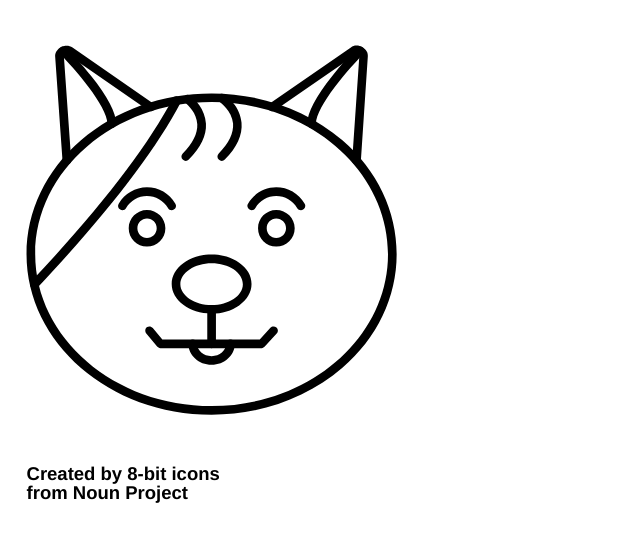
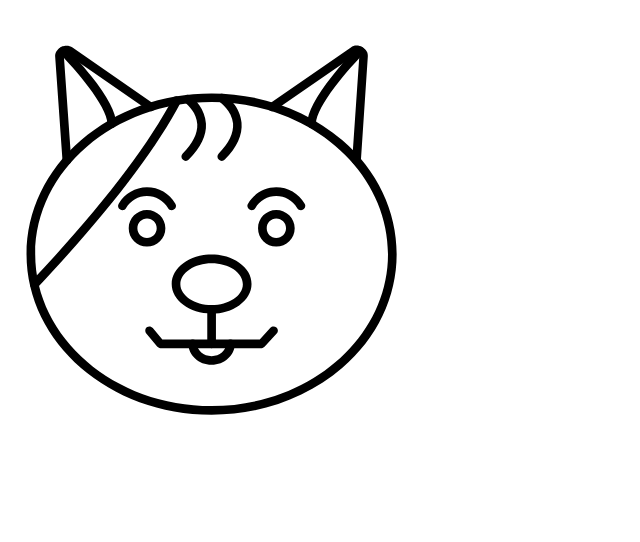
Before and after one commit to PaoloArmentano/moving-eyes-test, a plain HTML site: page index.html in a window 1280 px wide. Shown: the whole page, without its empty margins (0-640 px from the left). Drawn offline with Linux system fonts and the light colour scheme.

Commit message:
Update index.html

```diff
--- a/index.html
+++ b/index.html
@@ -29,7 +29,7 @@
  <path d="m39.191 44.582c-0.41016 0-0.82031-0.17578-0.99609-0.58594-1.2305-1.9922-3.3398-3.2227-5.6836-3.2227s-4.3945 1.2305-5.625 3.2227c-0.29297 0.58594-1.0547 0.76172-1.582 0.41016-0.58594-0.29297-0.76172-1.0547-0.41016-1.582 1.582-2.6953 4.5117-4.3945 7.6172-4.3945 3.1641 0 6.0938 1.6406 7.6758 4.3945 0.35156 0.52734 0.17578 1.2891-0.41016 1.582-0.17578 0.11719-0.41016 0.17578-0.58594 0.17578z" fill-rule="evenodd"/>
  <path d="m43 31.281c-0.29297 0-0.58594-0.11719-0.82031-0.35156-0.46875-0.46875-0.46875-1.1719 0-1.6406 2.6953-2.7539 4.043-5.3906 3.9258-7.9102-0.17578-3.0469-2.4023-5.0977-3.3398-5.8594-0.46875-0.41016-0.58594-1.1719-0.17578-1.6406 0.41016-0.52734 1.1719-0.58594 1.6406-0.17578 1.2305 0.9375 3.9844 3.5742 4.2188 7.5586 0.17578 3.1641-1.4062 6.4453-4.6289 9.668-0.23437 0.23437-0.52734 0.35156-0.82031 0.35156z" fill-rule="evenodd"/>
  <path d="m52.723 31.281c-0.29297 0-0.58594-0.11719-0.82031-0.35156-0.46875-0.41016-0.46875-1.1719 0-1.6406 2.7539-2.8125 4.043-5.5078 3.8672-8.0859-0.35156-3.5156-3.3398-5.6836-3.6914-5.918-0.52734-0.41016-0.64453-1.1133-0.29297-1.6406 0.41016-0.52734 1.1133-0.64453 1.6406-0.29297 0.70312 0.46875 4.2773 3.2227 4.6289 7.6172 0.29297 3.2812-1.2305 6.6797-4.5117 9.9609-0.23438 0.23437-0.52734 0.35156-0.82031 0.35156z" fill-rule="evenodd"/>
-<text x="0.0" y="117.5" font-size="5.0" font-weight="bold" font-family="Arbeit Regular, Helvetica, Arial-Unicode, Arial, Sans-serif" fill="#000000">Created by 8-bit icons</text><text x="0.0" y="122.5" font-size="5.0" font-weight="bold" font-family="Arbeit Regular, Helvetica, Arial-Unicode, Arial, Sans-serif" fill="#000000">from Noun Project</text></svg>
+</svg>
 <script>
 document.addEventListener("mousemove", (e) => {
   document.querySelectorAll(".pupil").forEach(pupil => {
```
